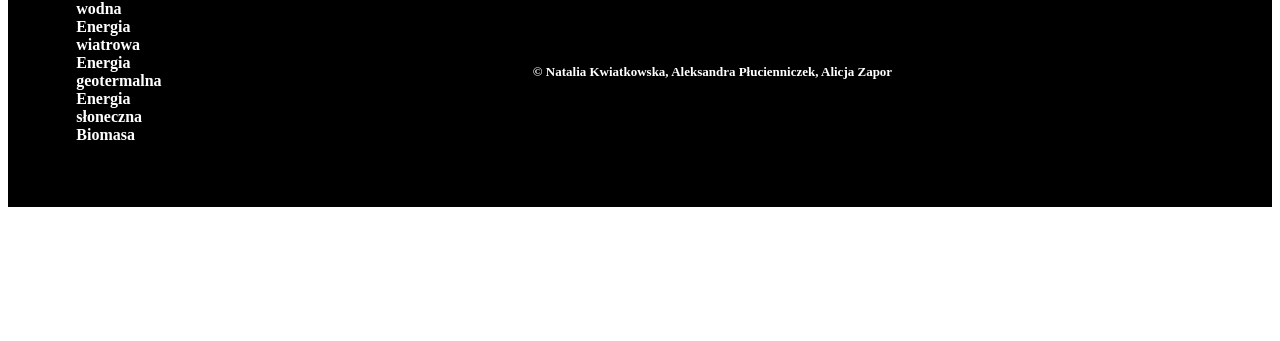
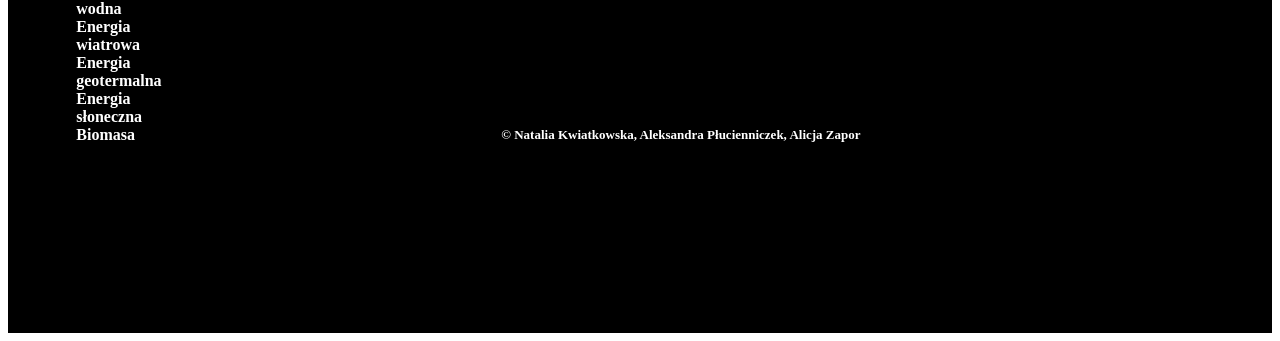
Before and after one commit to v13nna/BeEco, a plain HTML site: page index.html in a window 1280 px wide. Shown: the part 512-853 px from the top of the page. Before the commit the page ends 800 px from the top, so only its background shows below. Drawn offline with Linux system fonts and the light colour scheme.

Commit message:
Update CSS.css

```diff
--- a/CSS.css
+++ b/CSS.css
@@ -262,7 +262,7 @@
 
 		#stopka1
 		{
-			padding: 10%;
+			padding: 15%;
 			background-color: black;
 			text-align: center;
 			color: white;
```
